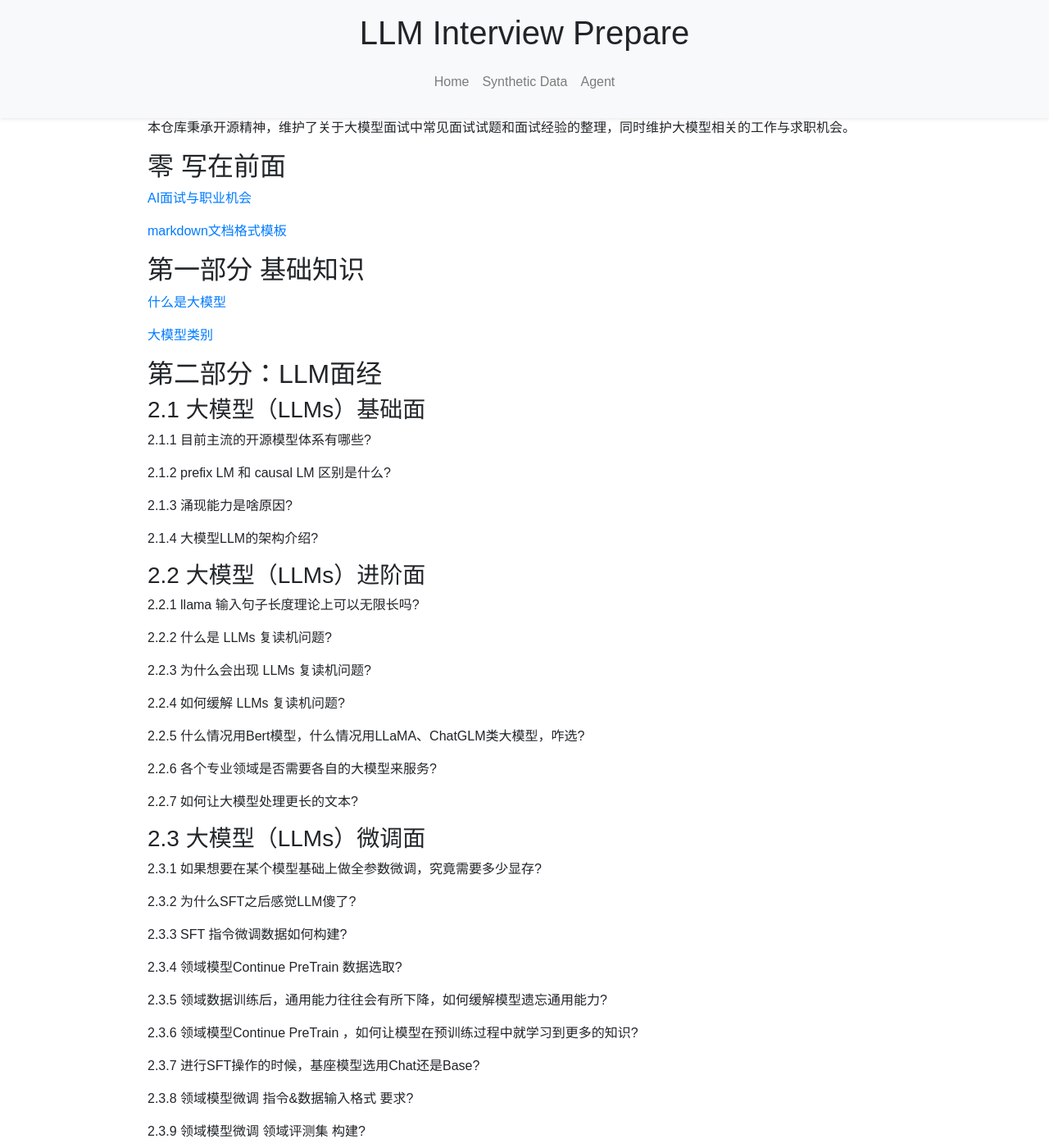
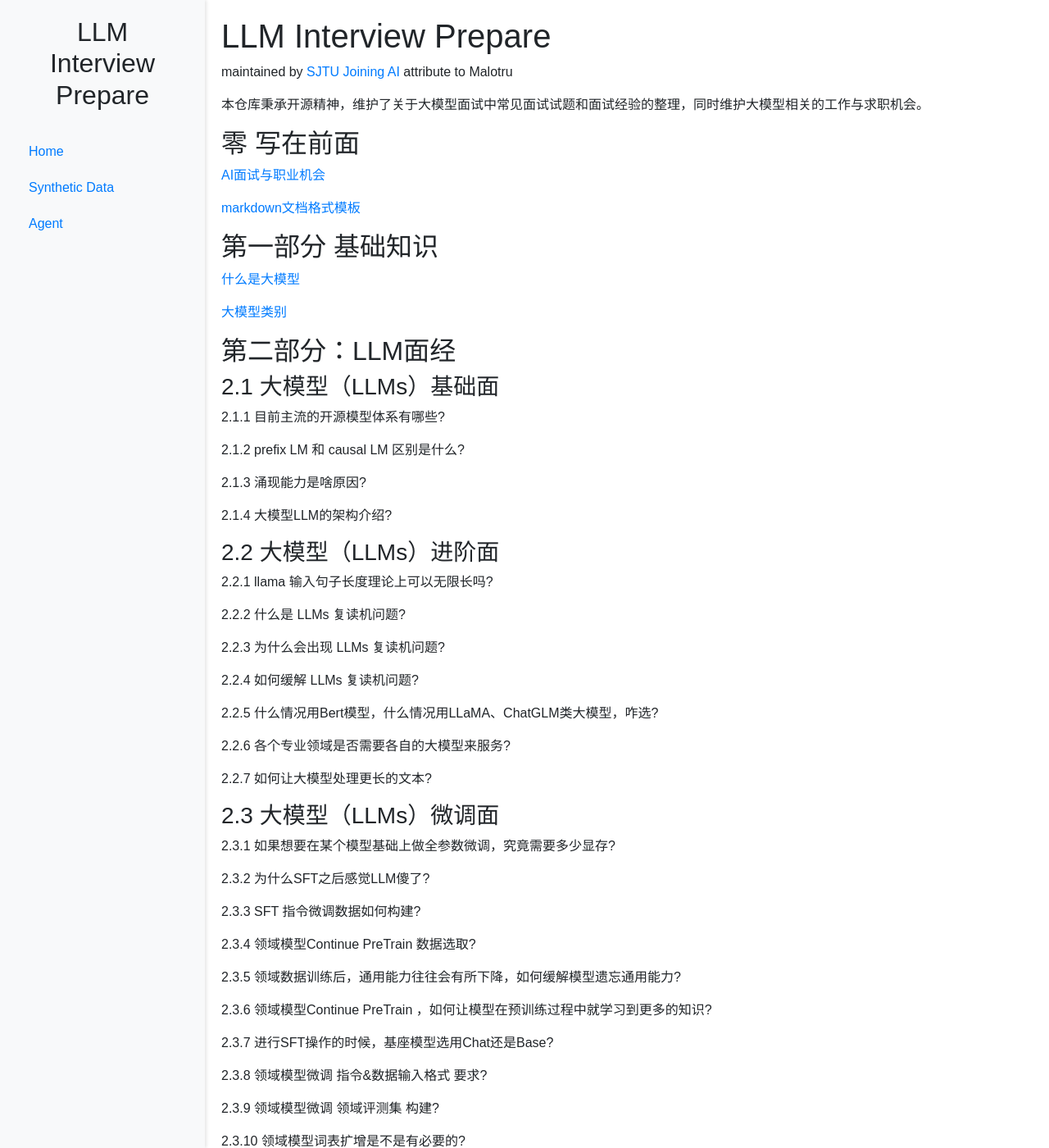
Before and after one commit to Joining-AI/LLM_Interview_Prepare, a Jekyll site: the page built from docs/README.md, in a window 1280 px wide and 1400 px high. Shown: the whole window at 82% size. Built offline with Jekyll 4.4.1, drawn with Linux system fonts in a browser that asks for light colours; nearby versions of some CDN libraries; our own code applies the rules of GitHub Pages for plain Markdown files; formulas are drawn with MathJax 3.

Commit message:
'modify_layout'

```diff
--- a/docs/_layouts/default.html
+++ b/docs/_layouts/default.html
@@ -12,37 +12,28 @@
   {% include mathjax.html %}
 </head>
 <body>
-  <header class="site-header py-3 bg-light shadow-sm">
-    <div class="container">
-      <h1 class="text-center">{{ site.title }}</h1>
-      <nav class="navbar navbar-expand-lg navbar-light">
-        <button class="navbar-toggler" type="button" data-toggle="collapse" data-target="#navbarNav" aria-controls="navbarNav" aria-expanded="false" aria-label="Toggle navigation">
-          <span class="navbar-toggler-icon"></span>
-        </button>
-        <div class="collapse navbar-collapse justify-content-center" id="navbarNav">
-          <ul class="navbar-nav">
+  <div class="container-fluid">
+    <div class="row">
+      <aside class="col-md-3 sidebar bg-light">
+        <h2 class="text-center">{{ site.title }}</h2>
+        <nav class="nav flex-column">
           {% for link in site.nav_links %}
-              <li class="nav-item">
             <a class="nav-link" href="{{ link.url | relative_url }}">{{ link.title }}</a>
-              </li>
           {% endfor %}
-          </ul>
-        </div>
         </nav>
-    </div>
-  </header>
-  <main class="container my-5">
-    <div class="row justify-content-center">
-      <div class="col-md-10">
+      </aside>
+      <main class="col-md-9 main-content">
         {{ content }}
+      </main>
     </div>
   </div>
-  </main>
+
   <footer class="footer mt-auto py-3 bg-light">
     <div class="container text-center">
       <p>&copy; {{ site.time | date: '%Y' }} {{ site.title }}. All rights reserved.</p>
     </div>
   </footer>
+
   <script src="https://code.jquery.com/jquery-3.5.1.slim.min.js"></script>
   <script src="https://cdn.jsdelivr.net/npm/@popperjs/core@2.5.4/dist/umd/popper.min.js"></script>
   <script src="https://stackpath.bootstrapcdn.com/bootstrap/4.5.2/js/bootstrap.min.js"></script>
--- a/docs/assets/css/style.css
+++ b/docs/assets/css/style.css
@@ -6,18 +6,27 @@
     min-height: 100vh;
   }
 
-  .site-header {
+  .sidebar {
     position: fixed;
     top: 0;
     left: 0;
-    width: 100%;
-    z-index: 1000;
+    height: 100vh;
+    width: 250px; /* Adjust width as needed */
+    background-color: #f8f9fa;
+    box-shadow: 2px 0 4px rgba(0, 0, 0, 0.1);
   }
 
-  .main {
-    flex: 1;
-    margin-top: 120px; /* Ensure top margin is greater than the height of the header */
-    padding: 20px 0;
+  .sidebar h2 {
+    padding: 20px;
+  }
+
+  .sidebar .nav-link {
+    padding: 10px 20px;
+  }
+
+  .main-content {
+    margin-left: 250px; /* Match the width of the sidebar */
+    padding: 20px;
   }
 
   .footer {
```
Lines whose indentation alone changed are shown as unchanged.
